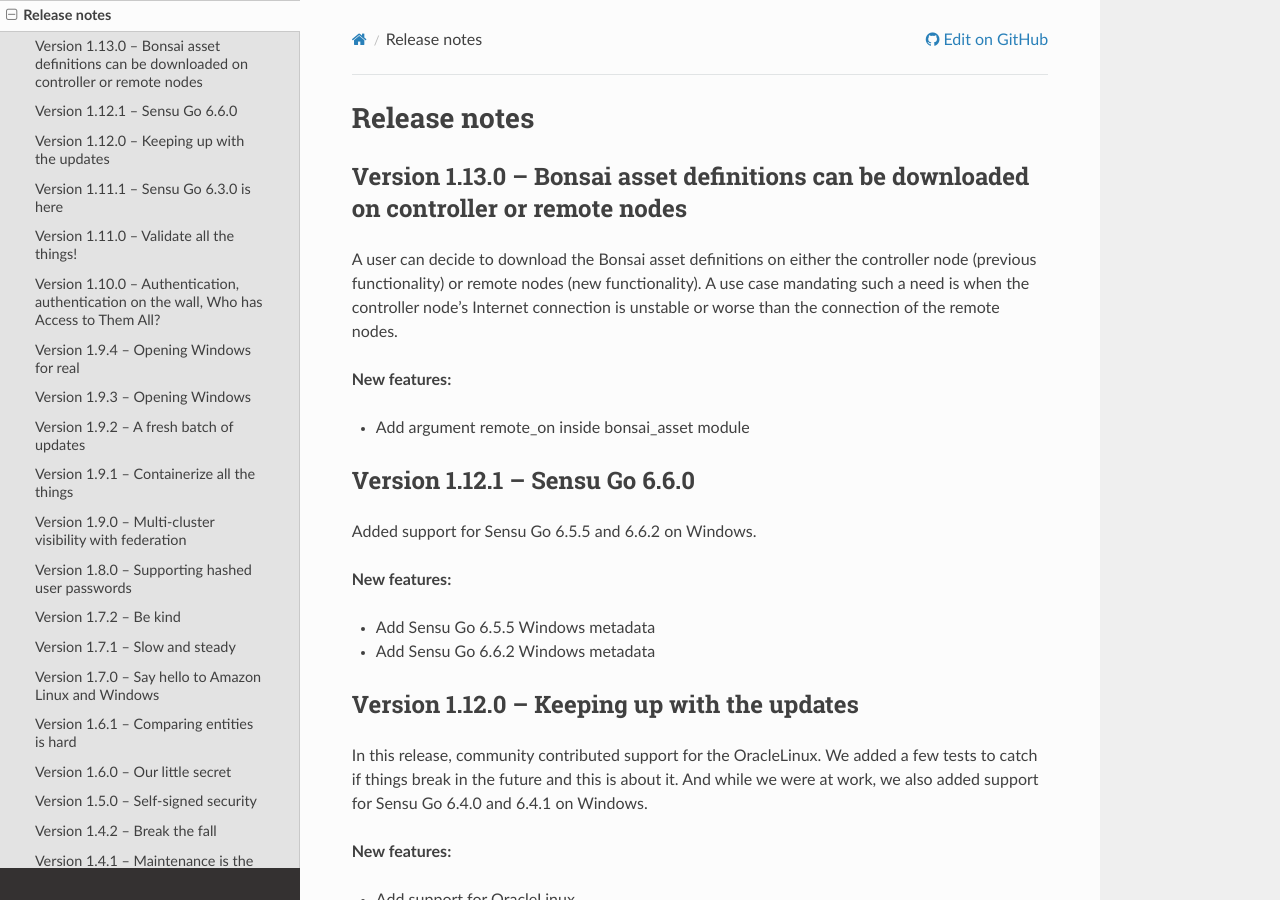
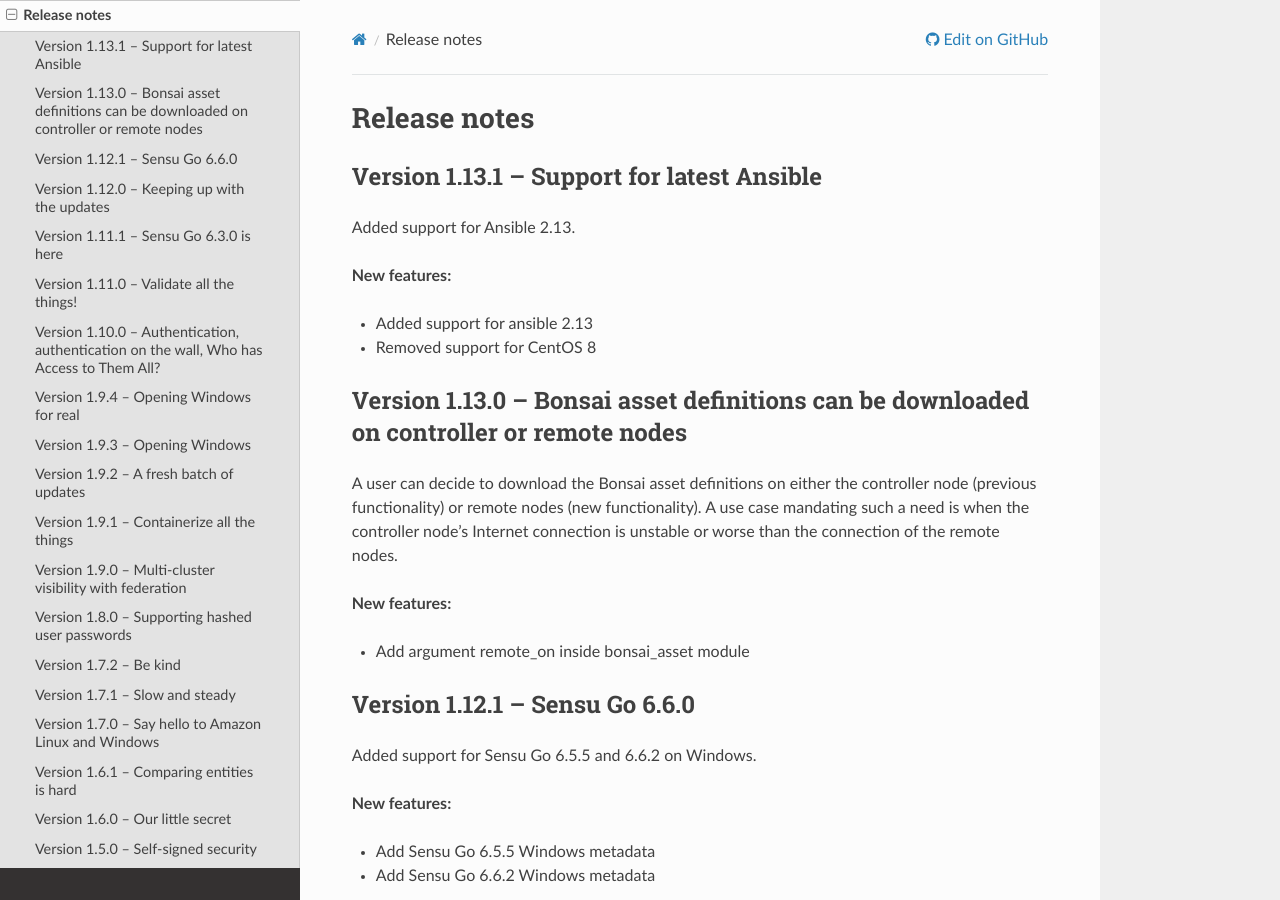
Before and after one commit to sensu/sensu-go-ansible, a Sphinx documentation site: the page built from docs/source/release_notes.rst, in a window 1280 px wide and 900 px high. Built offline with Sphinx 7.4.7 and the Read the Docs theme 2.0.0, drawn with Linux system fonts in a browser that asks for light colours.

Commit message:
Minor release

```diff
--- a/docs/source/release_notes.rst
+++ b/docs/source/release_notes.rst
@@ -1,5 +1,15 @@
 Release notes
 =============
+
+Version 1.13.1 -- Support for latest Ansible
+--------------------------------
+
+Added support for Ansible 2.13.
+
+**New features:**
+
+* Added support for ansible 2.13
+* Removed support for CentOS 8
 
 Version 1.13.0 -- Bonsai asset definitions can be downloaded on controller or remote nodes
 ------------------------------------------------------------------------------------------
--- a/galaxy.yml
+++ b/galaxy.yml
@@ -1,6 +1,6 @@
 namespace: sensu
 name: sensu_go
-version: 1.13.0
+version: 1.13.1
 
 authors:
   - Paul Arthur <paul.arthur@flowerysong.com> (@flowerysong)
```
Also changed, not shown: 1 other file.
